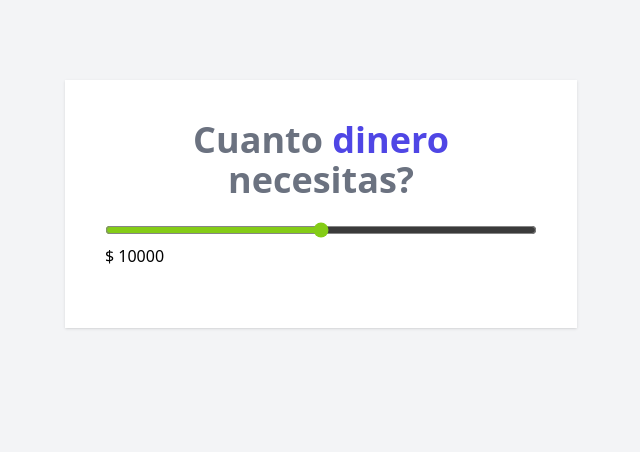
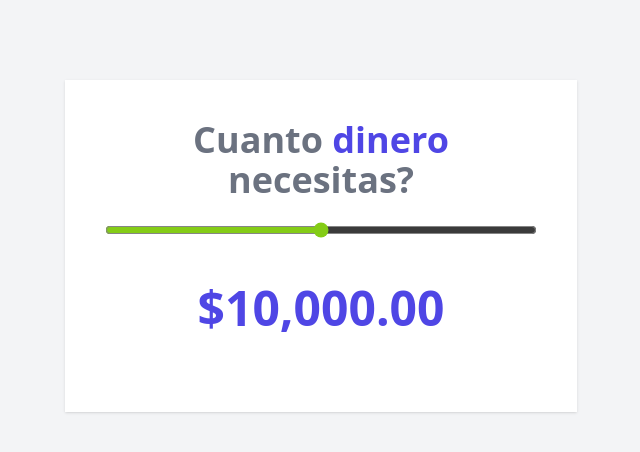
Before and after one commit to hxhdevs/vue-cotizador, a Vue app: page / in a window 1280 px wide. Shown: the top 452 px of the page, without its empty margins (319-959 px from the left). Built offline with nearby package versions, Linux system fonts and the light colour scheme.

Commit message:
Computed properties en VueJS

```diff
--- a/src/App.vue
+++ b/src/App.vue
@@ -1,5 +1,5 @@
 <script setup>
-  import {ref} from 'vue'
+  import {computed, ref} from 'vue'
   import Header from './components/Header.vue';
 
   const cantidad = ref(10000);
@@ -7,6 +7,13 @@
   const MAX=20000;
   const STEP=100;
 
+  const formatearDinero=computed(() =>{
+    const formatter = new Intl.NumberFormat('en-US',{
+      style:'currency',
+      currency:'USD'
+    })
+    return formatter.format(cantidad.value);
+  })
 
 </script>
 
@@ -23,7 +30,7 @@
         :step="STEP"
         v-model.number="cantidad"
       />
-      <p>$ {{ cantidad }}</p>
+      <p class="text-center my-10 text-5xl font-extrabold text-indigo-600">{{formatearDinero}}</p>
     </div>
   </div>
 </template>
```
